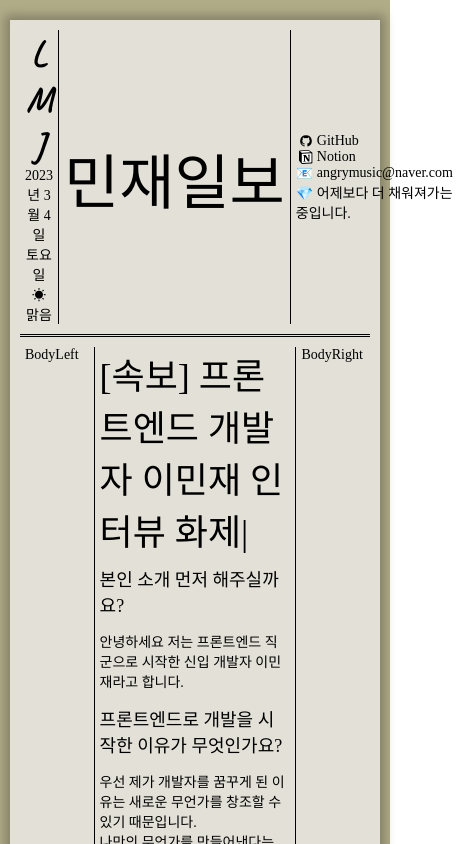
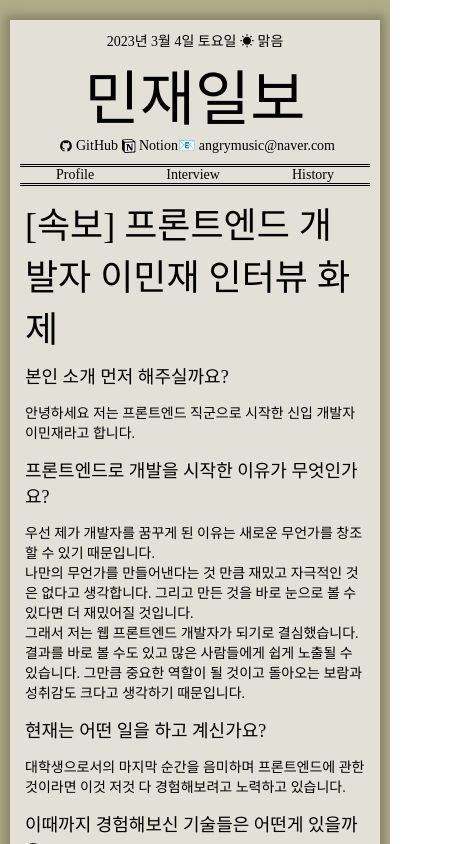
Before and after one commit to angrymusic/my-portfolio, a React (Create React App) app: page / in a window 390 px wide. Shown: the top 844 px of the page, 458 px wide, since content can reach past the window. Built offline with nearby package versions, Linux system fonts and the light colour scheme; no server answers; a web font is replaced by a local one.

Commit message:
모바일 화면 대응 (사이드 부분을 탭으로 전환)

```diff
--- a/package.json
+++ b/package.json
@@ -14,6 +14,7 @@
     "axios": "^1.3.4",
     "react": "^18.2.0",
     "react-dom": "^18.2.0",
+    "react-responsive": "^9.0.2",
     "react-scripts": "5.0.1",
     "styled-components": "^5.3.8",
     "typescript": "^4.9.5",
--- a/src/App.tsx
+++ b/src/App.tsx
@@ -9,8 +9,20 @@ function App() {
     const [visits, setVisits] = useState();
     const [headline, setHeadline] = useState("");
     const [typingEnd, setTypingEnd] = useState(false);
+    const [selectedBody, setSelectedBody] = useState(1);
 
-    const isMobile = useMediaQuery({ maxDeviceWidth: 700 });
+    const isMobile = useMediaQuery({ query: "(max-width:767px)" });
+
+    const changeBody = (e: any) => {
+        console.log(e.target.innerText);
+        if (e.target.innerText === "Profile") {
+            setSelectedBody(0);
+        } else if (e.target.innerText === "Interview") {
+            setSelectedBody(1);
+        } else {
+            setSelectedBody(2);
+        }
+    };
 
     const getDay = () => {
         const today = new Date();
@@ -76,19 +88,20 @@ function App() {
 
     return (
         <Wrapper className="App">
+            <Smooth>
                 <Container>
-                <Head>
+                    <Head isMobile={isMobile}>
                         <HeadLeft>
-                        <MySign>L M J</MySign>
+                            {!isMobile && <MySign>L M J</MySign>}
                             {today} {weather}
                         </HeadLeft>
-                    <HeadCenter>
+                        <HeadCenter isMobile={isMobile}>
                             <MainTitle>민</MainTitle>
                             <MainTitle>재</MainTitle>
                             <MainTitle>일</MainTitle>
                             <MainTitle>보</MainTitle>
                         </HeadCenter>
-                    <HeadRight>
+                        <HeadRight isMobile={isMobile}>
                             <YCenter>
                                 &nbsp;
                                 <LittleIcon src="./svg/githublogo.svg" alt="github icon" />
@@ -109,41 +122,57 @@ function App() {
                                 📧&nbsp;
                                 <a href="mailto:angrymusic@naver.com">angrymusic@naver.com</a>
                             </YCenter>
-                        <YCenter>💎 어제보다 더 채워져가는 중입니다.</YCenter>
                         </HeadRight>
                     </Head>
+                    {isMobile && (
+                        <BodyNav>
+                            <div onClick={changeBody}>Profile</div>
+                            <div onClick={changeBody}>Interview</div>
+                            <div onClick={changeBody}>History</div>
+                        </BodyNav>
+                    )}
                     <Body>
-                    <BodyLeft>BodyLeft</BodyLeft>
-                    <BodyCenter>
+                        {(selectedBody === 0 || !isMobile) && <BodyLeft isMobile={isMobile}>BodyLeft</BodyLeft>}
+                        {(selectedBody === 1 || !isMobile) && (
+                            <BodyCenter isMobile={isMobile}>
                                 <Headline>
                                     {headline}
                                     <Cursor typingEnd={typingEnd}>|</Cursor>
                                 </Headline>
+                                {typingEnd && (
+                                    <Smooth>
                                         <Question>본인 소개 먼저 해주실까요?</Question>
-                        <Answer>안녕하세요 저는 프론트엔드 직군으로 시작한 신입 개발자 이민재라고 합니다.</Answer>
+                                        <Answer>
+                                            안녕하세요 저는 프론트엔드 직군으로 시작한 신입 개발자 이민재라고 합니다.
+                                        </Answer>
                                         <Question>프론트엔드로 개발을 시작한 이유가 무엇인가요?</Question>
                                         <Answer>
-                            우선 제가 개발자를 꿈꾸게 된 이유는 새로운 무언가를 창조할 수 있기 때문입니다.
+                                            우선 제가 개발자를 꿈꾸게 된 이유는 새로운 무언가를 창조할 수 있기
+                                            때문입니다.
                                             <br />
-                            나만의 무언가를 만들어낸다는 것 만큼 재밌고 자극적인 것은 없다고 생각합니다. 그리고 만든
-                            것을 바로 눈으로 볼 수 있다면 더 재밌어질 것입니다.
+                                            나만의 무언가를 만들어낸다는 것 만큼 재밌고 자극적인 것은 없다고 생각합니다.
+                                            그리고 만든 것을 바로 눈으로 볼 수 있다면 더 재밌어질 것입니다.
                                             <br />
-                            그래서 저는 웹 프론트엔드 개발자가 되기로 결심했습니다. 결과를 바로 볼 수도 있고 많은
-                            사람들에게 쉽게 노출될 수 있습니다. 그만큼 중요한 역할이 될 것이고 돌아오는 보람과 성취감도
-                            크다고 생각하기 때문입니다.
+                                            그래서 저는 웹 프론트엔드 개발자가 되기로 결심했습니다. 결과를 바로 볼 수도
+                                            있고 많은 사람들에게 쉽게 노출될 수 있습니다. 그만큼 중요한 역할이 될 것이고
+                                            돌아오는 보람과 성취감도 크다고 생각하기 때문입니다.
                                         </Answer>
                                         <Question>현재는 어떤 일을 하고 계신가요?</Question>
                                         <Answer>
-                            대학생으로서의 마지막 순간을 음미하며 프론트엔드에 관한 것이라면 이것 저것 다 경험해보려고
-                            노력하고 있습니다.
+                                            대학생으로서의 마지막 순간을 음미하며 프론트엔드에 관한 것이라면 이것 저것
+                                            다 경험해보려고 노력하고 있습니다.
                                         </Answer>
                                         <Question>이때까지 경험해보신 기술들은 어떤게 있을까요?</Question>
                                         <Answer>제가 사용해본 기술들은!</Answer>
+                                    </Smooth>
+                                )}
                             </BodyCenter>
-                    <BodyRight>BodyRight</BodyRight>
+                        )}
+                        {(selectedBody === 2 || !isMobile) && <BodyRight isMobile={isMobile}>BodyRight</BodyRight>}
                     </Body>
                     <Foot>Foot</Foot>
                 </Container>
+            </Smooth>
         </Wrapper>
     );
 }
@@ -162,6 +191,19 @@ const blinkAnimation = keyframes`
   }
 `;
 
+const smoothAnimation = keyframes`
+    0%{
+        opacity:0;
+        transform:translateY(10px);
+    }
+    100%{
+        opacity:1;
+        transform:translateY(0px);
+    }
+`;
+const Smooth = styled.div`
+    animation: ${smoothAnimation} 1s;
+`;
 const Wrapper = styled.div`
     background-color: #b1ac88;
     font-family: "Chosun-light";
@@ -170,7 +212,7 @@ const Wrapper = styled.div`
     a {
         color: inherit;
         text-decoration: none;
-        background: linear-gradient(to right, rgba(255, 0, 0, 1), rgb(255, 0, 179), rgba(0, 100, 200, 1));
+        background: linear-gradient(to right, rgba(255, 0, 0, 1), rgb(255, 0, 179), rgba(255, 0, 0, 1));
         background-size: 0 1.5px;
         background-position: 0% 90%;
         background-repeat: no-repeat;
@@ -198,10 +240,14 @@ const Center = styled.div`
     padding-left: 5px;
     padding-right: 5px;
 `;
-const Head = styled.div`
+const Head = styled.div<{ isMobile: boolean }>`
+    min-height: 84px;
     border-bottom: double 3px;
     display: flex;
     padding-bottom: 10px;
+    ${(props) => {
+        if (props.isMobile) return "flex-direction: column;";
+    }}
 `;
 const HeadLeft = styled(Side)`
     display: flex;
@@ -209,30 +255,52 @@ const HeadLeft = styled(Side)`
     flex-direction: column;
     text-align: center;
 `;
-const HeadCenter = styled(Center)`
+const HeadCenter = styled(Center)<{ isMobile: boolean }>`
     display: flex;
     justify-content: center;
     align-items: center;
     font-family: "ChosunLo", serif;
     font-size: 60px;
-    border-left: solid 1px;
-    border-right: solid 1px;
+    ${(props) => {
+        if (props.isMobile) {
+            return "border: none;";
+        } else {
+            return "border-left: solid 1px; border-right: solid 1px;";
+        }
+    }}
 `;
-const HeadRight = styled(Side)`
+const HeadRight = styled(Side)<{ isMobile: boolean }>`
     display: flex;
     justify-content: center;
-    flex-direction: column;
+    ${(props) => {
+        if (props.isMobile) {
+            return "flex-direction: row;";
+        } else {
+            return "flex-direction: column;";
+        }
+    }}
+`;
+const BodyNav = styled.div`
+    border-bottom: double 3px;
+    display: flex;
+    justify-content: space-around;
 `;
 const Body = styled.div`
     margin: 10px 0px;
     display: flex;
 `;
-const BodyLeft = styled(Side)``;
-const BodyCenter = styled(Center)`
-    border-left: solid 1px;
-    border-right: solid 1px;
+const BodyLeft = styled(Side)<{ isMobile: boolean }>``;
+const BodyCenter = styled(Center)<{ isMobile: boolean }>`
+    min-height: 80vh;
+    ${(props) => {
+        if (props.isMobile) {
+            return "border: none;";
+        } else {
+            return "border-left: solid 1px; border-right: solid 1px;";
+        }
+    }}
 `;
-const BodyRight = styled(Side)`
+const BodyRight = styled(Side)<{ isMobile: boolean }>`
     flex: 2;
 `;
 const Foot = styled.div`
--- a/tsconfig.json
+++ b/tsconfig.json
@@ -1,5 +1,6 @@
 {
     "compilerOptions": {
+        "baseUrl": ".",
         "target": "es5",
         "lib": ["dom", "dom.iterable", "esnext"],
         "allowJs": true,
@@ -16,5 +17,5 @@
         "noEmit": true,
         "jsx": "react-jsx"
     },
-    "include": ["src"]
+    "include": ["src"],
 }
```
Also changed, not shown: 1 other file (tests, documents, lock files or other folders). Lines whose indentation alone changed are shown as unchanged.
